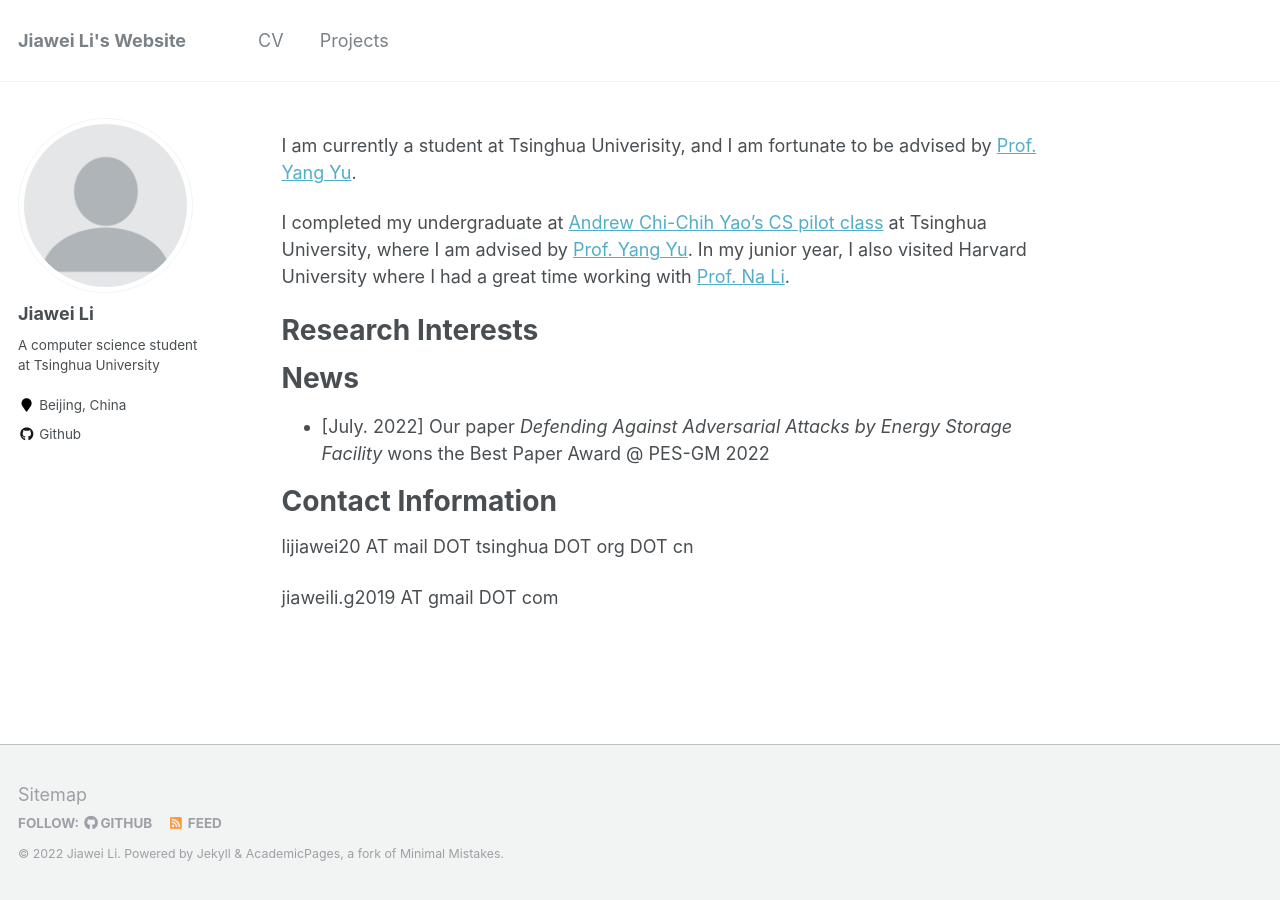
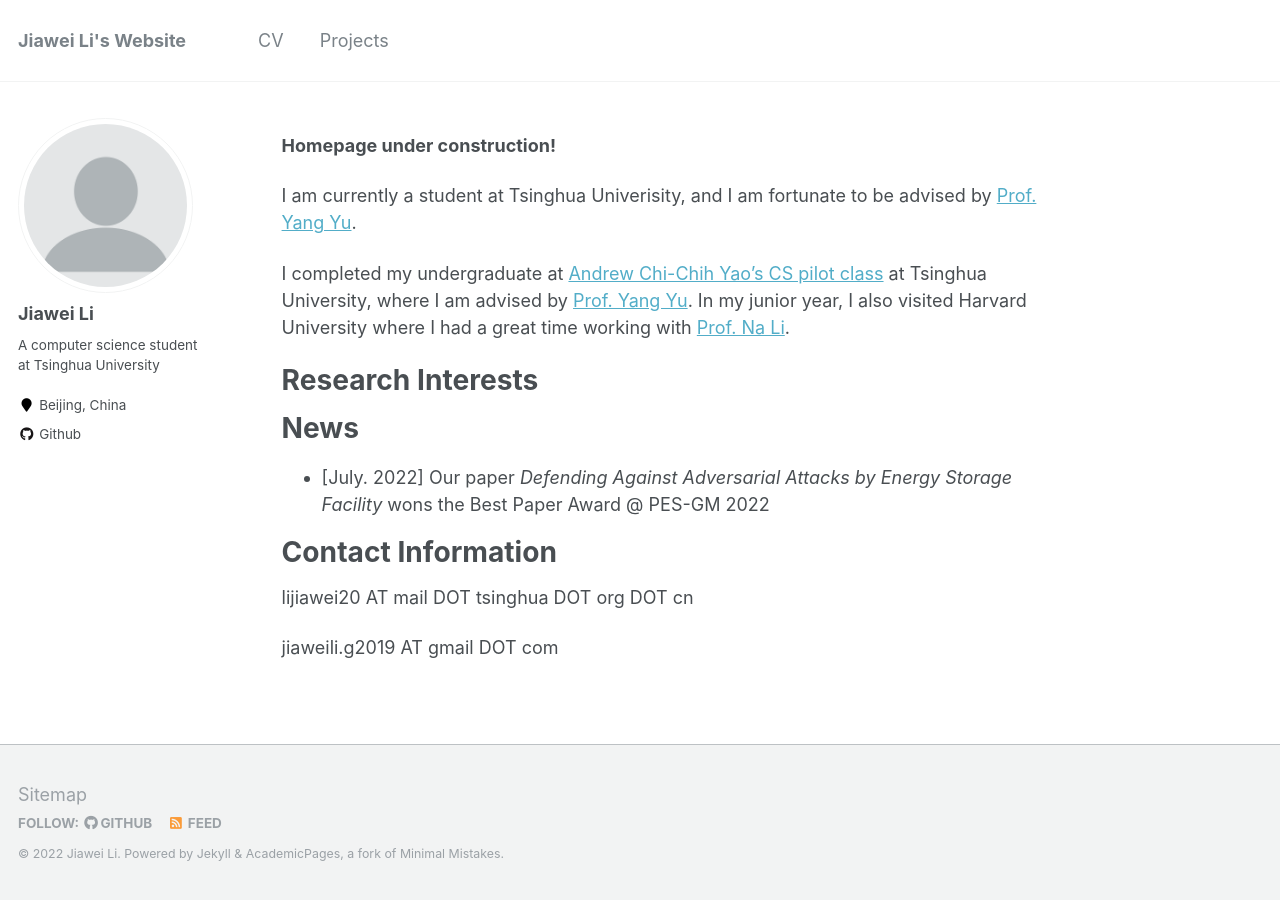
Before and after one commit to Jiawei-Li20/Jiawei-Li20.github.io, a Jekyll site: the page built from _pages/about.md, in a window 1280 px wide. Built offline with Jekyll 4.4.1, drawn with Linux system fonts in a browser that asks for light colours.

Commit message:
Update about.md

```diff
--- a/_pages/about.md
+++ b/_pages/about.md
@@ -7,6 +7,8 @@ redirect_from:
   - /about/
   - /about.html
 ---
+**Homepage under construction!**
+
 I am currently a student at Tsinghua Univerisity, and I am fortunate to be advised by [Prof. Yang Yu](https://iiis.tsinghua.edu.cn/zh/yuy/).
 
 I completed my undergraduate at [Andrew Chi-Chih Yao's CS pilot class](https://iiis.tsinghua.edu.cn/en/yaoclass/) at Tsinghua University, where I am advised by [Prof. Yang Yu](https://iiis.tsinghua.edu.cn/zh/yuy/). In my junior year, I also visited Harvard University where I had a great time working with [Prof. Na Li](https://nali.seas.harvard.edu/).
```
